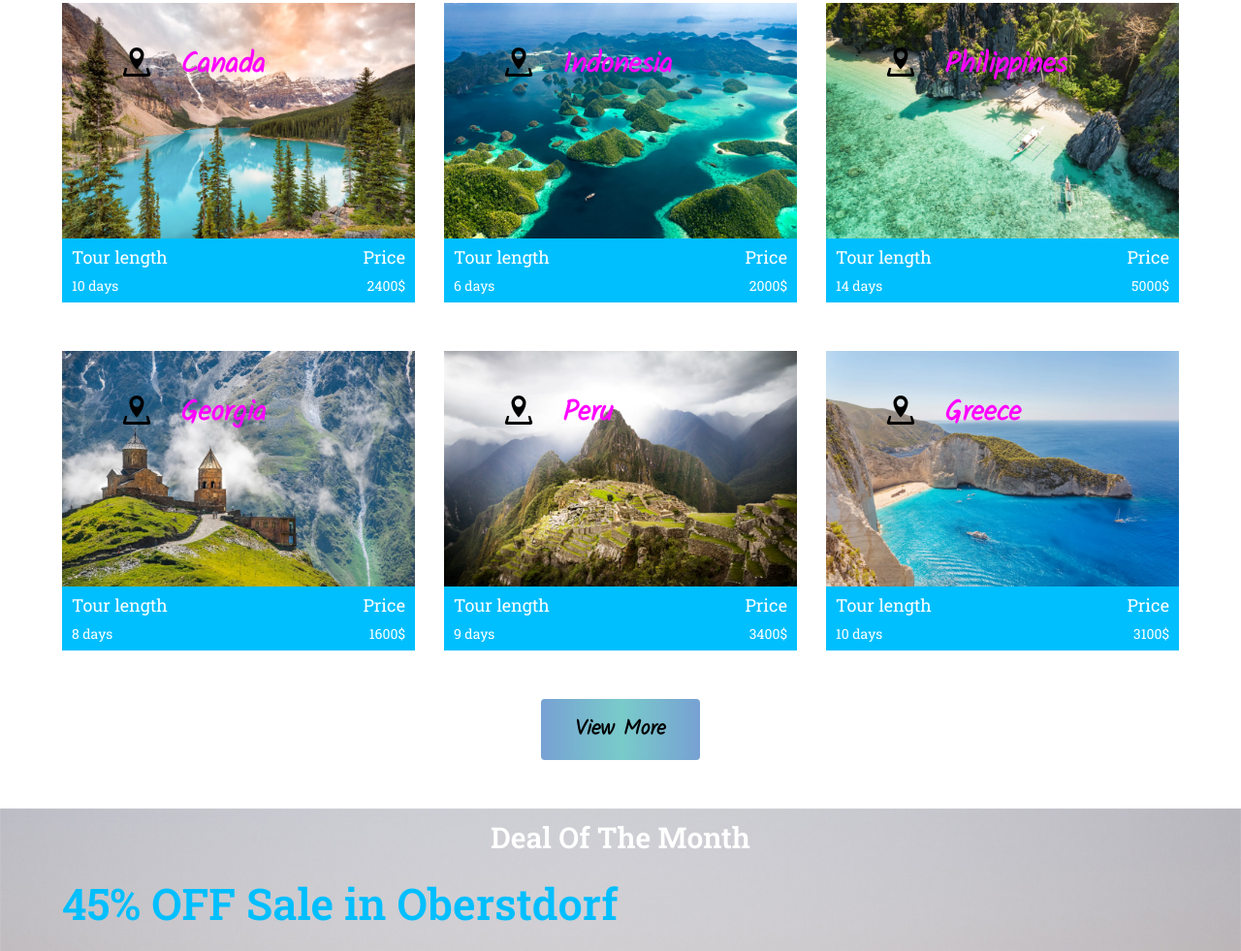
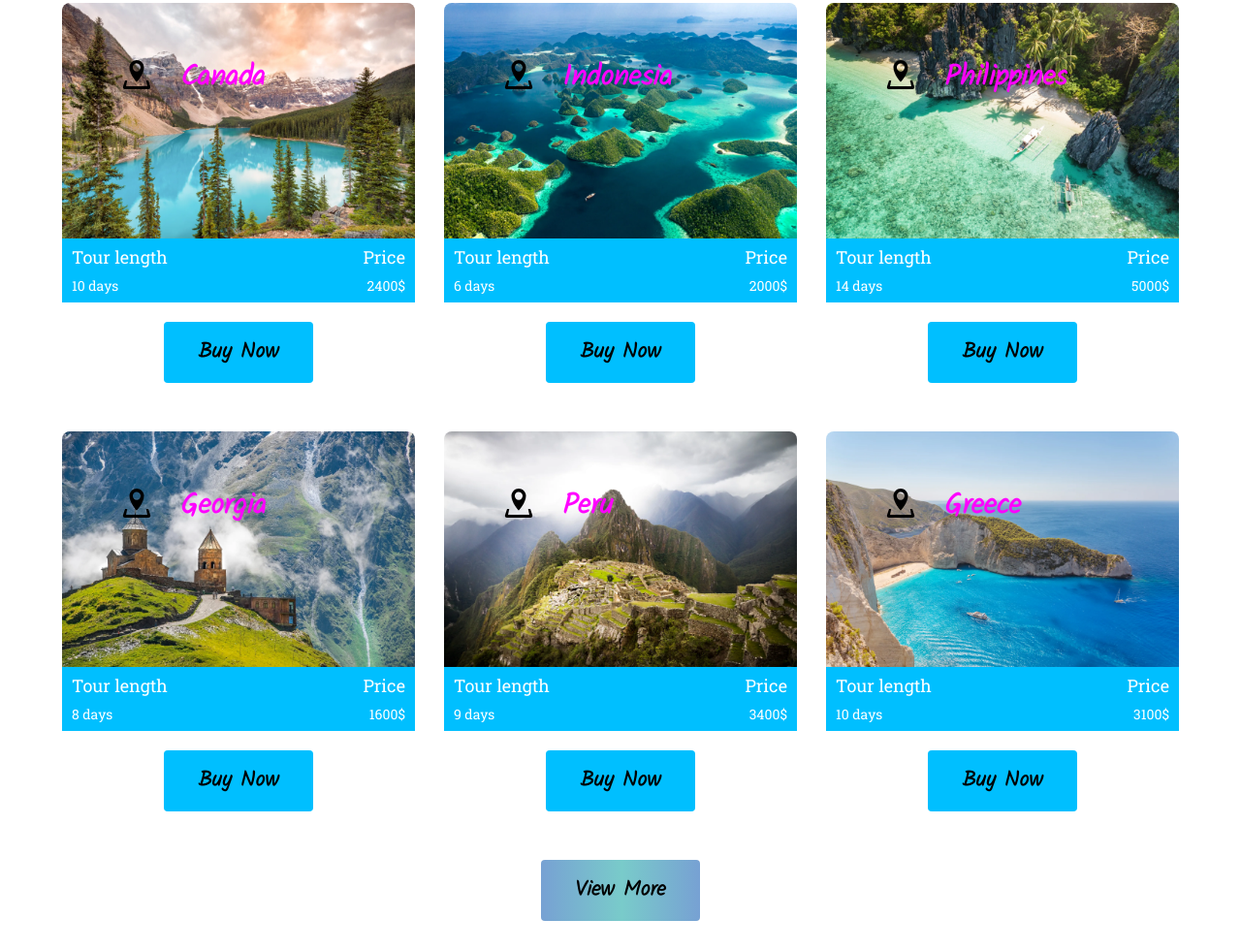
Before and after one commit to MtchedlishviliLevani/Final-Project, a plain HTML site: page index.html in a window 1280 px wide. Shown: the part 1044-2025 px from the top of the page at 97% size. Drawn offline with Linux system fonts and the light colour scheme.

Commit message:
modify tour section

```diff
--- a/assets/styles/style.css
+++ b/assets/styles/style.css
@@ -368,15 +368,20 @@
   flex-direction: column;
   position: relative;
   border-radius: var(--btn-brd-rad);
+  overflow: hidden;
 }
 
 .card > img {
-  width: 100%;
-  transition: filter 1s ease;
+  max-width: 100%;
+       transition: 2.8s;
+
 }
 
 .card:hover > img {
   filter: grayscale(100%);
+  transform: scale(1.4);
+  cursor: pointer;
+
 }
 
 .card-abs h2:before {
@@ -405,6 +410,23 @@
   row-gap: 1.4rem;
   background-color: deepskyblue;
   color: var(--primary-color);
+  z-index: 998;
+}
+
+.book-prnt{
+  margin: auto;
+  display: block;
+  margin-top: 2rem;
+}
+
+
+.book-prnt button a{
+  color: var(--black-col);
+}
+
+.book-prnt button:hover a{
+  color: var(--primary-color);
+  transition: 1.2s;
 }
 
 .card-title,
@@ -422,6 +444,10 @@
   font-size: 1.4rem;
 }
 
+.view-more-prnt{
+  margin: 5rem 0;
+}
+
 .view-more {
   background-image: linear-gradient(
     to right,
@@ -429,8 +455,7 @@
     #79cbca 51%,
     #77a1d3 100%
   );
-  margin: 0 auto;
-  margin-top: 5rem;
+  margin:auto;
   display: block;
   border: none;
   border-radius: 0.4rem;
@@ -473,11 +498,17 @@
   color: var(--primary-color);
 }
 
-.b-deal button {
+
+
+.book{
   border: none;
+  background: deepskyblue;
+  border-radius: .4rem;
+}
+
+.b-deal .book {
   margin-top: 3rem;
-  background: deepskyblue;
-  border-radius: 0.4rem;
+  border-radius:0.4rem ;
 }
 
 .b-deal button:hover > a {
--- a/index.html
+++ b/index.html
@@ -135,6 +135,7 @@
                         <div class="card-abs">
                             <h2>Canada</h2>
                         </div>
+                        <div class="book-prnt"> <button class="btn book"><a href="#">Buy Now</a> </button></div>
                     </div>
                     <div class="card"><img src="./assets/images/Tours/raja-ampat.png" alt="raja-ampat">
                         <div class="card-info">
@@ -147,6 +148,7 @@
                         <div class="card-abs">
                             <h2>Indonesia</h2>
                         </div>
+                        <div class="book-prnt"> <button class="btn book"><a href="#">Buy Now</a> </button></div>
                     </div>
                     <div class="card"><img src="./assets/images/Tours/Palawan.png" alt="palawan">
                         <div class="card-info">
@@ -159,6 +161,7 @@
                         <div class="card-abs">
                             <h2>Philippines</h2>
                         </div>
+                        <div class="book-prnt"> <button class="btn book"><a href="#">Buy Now</a> </button></div>
                     </div>
                     <div class="card"><img src="./assets/images/Tours/caucasus-mountains.png" alt="caucasus-mountains">
                         <div class="card-info">
@@ -171,6 +174,7 @@
                         <div class="card-abs">
                             <h2>Georgia</h2>
                         </div>
+                        <div class="book-prnt"> <button class="btn book"><a href="#">Buy Now</a> </button></div>
                     </div>
                     <div class="card"><img src="./assets/images/Tours/Machu-Picchu.png" alt="Machu-Picchu">
                         <div class="card-info">
@@ -183,6 +187,7 @@
                         <div class="card-abs">
                             <h2>Peru</h2>
                         </div>
+                        <div class="book-prnt"> <button class="btn book"><a href="#">Buy Now</a> </button></div>
                     </div>
                     <div class="card"><img src="./assets/images/Tours/Zakynthos-Greece.png" alt="Zakynthos-Greece">
                         <div class="card-info">
@@ -195,9 +200,11 @@
                         <div class="card-abs">
                             <h2>Greece</h2>
                         </div>
+                        <div class="book-prnt"> <button class="btn book"><a href="#">Buy Now</a> </button></div>
                     </div>
                 </div>
-                <button type="button" class="btn view-more"><a href="#">View More</a></button>
+                <div class="view-more-prnt"> <button type="button" class="btn view-more"><a href="#">View
+                            More</a></button></div>
             </div>
             </div>
             <div class="b-deal">
```
Also changed, not shown: assets/js/app.js (line endings or trailing spaces).
